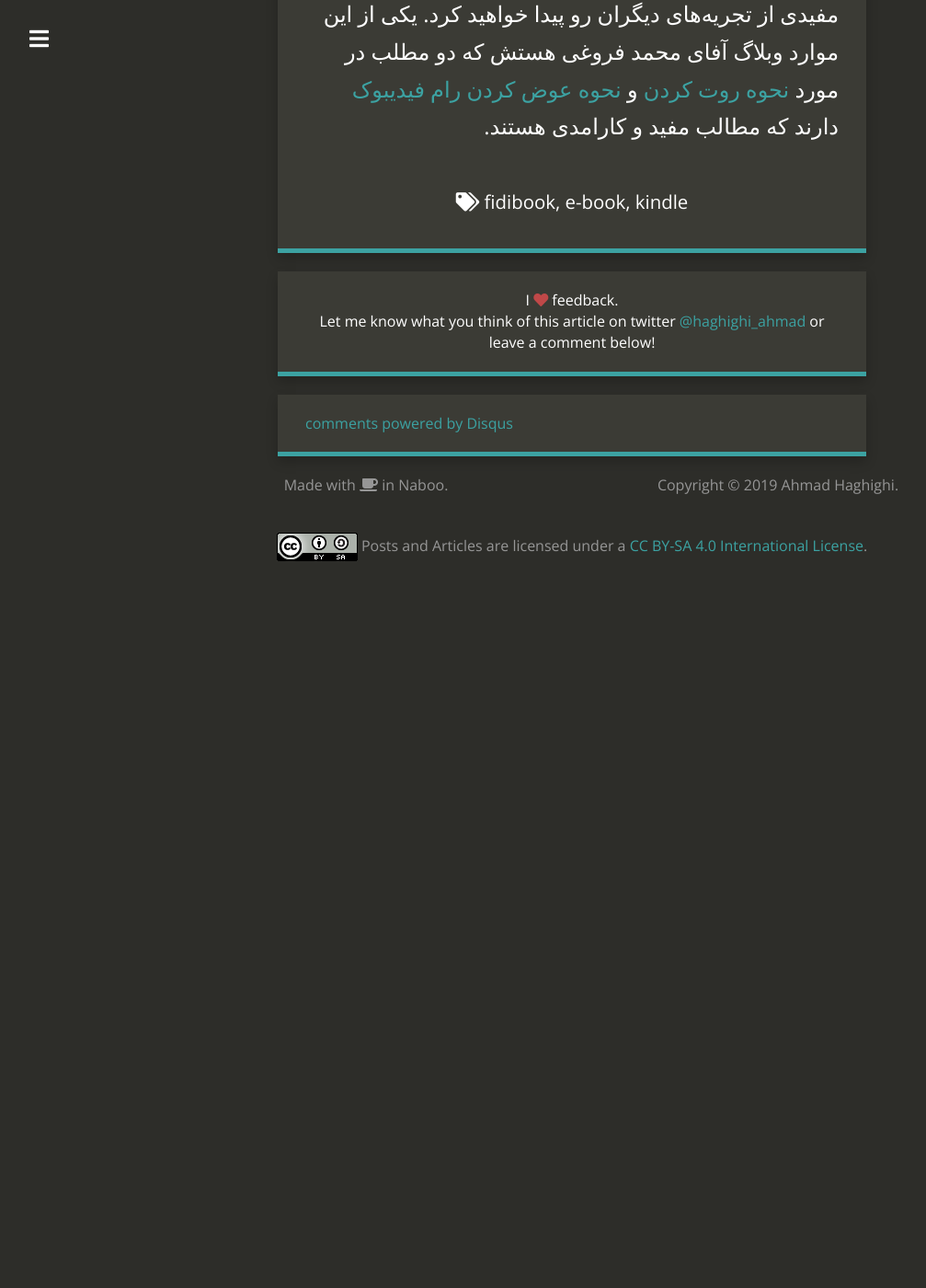
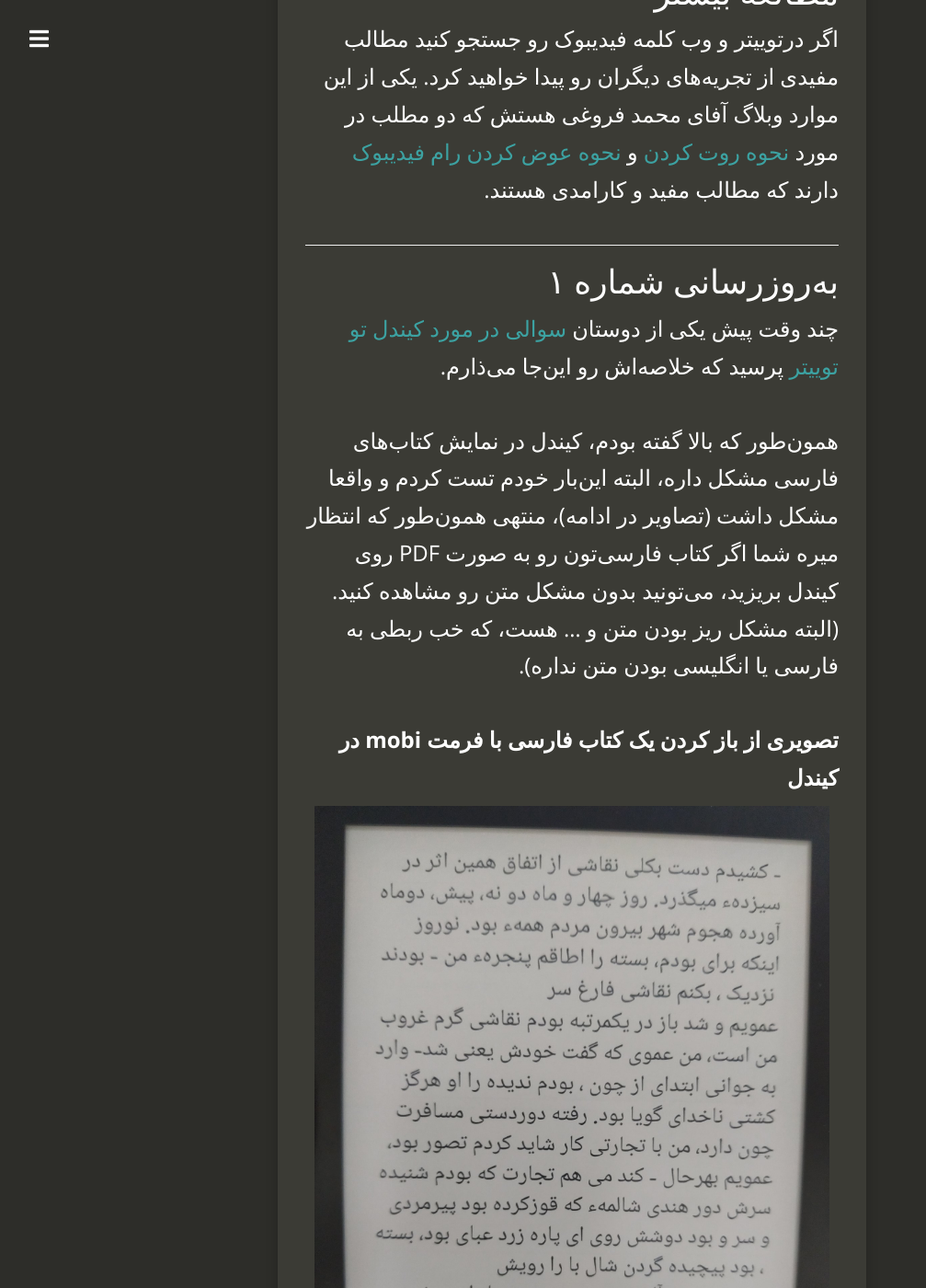
Before and after one commit to haghighi/haghighi.github.io, a Jekyll site: the page built from _posts/2019-09-05-fidibook.md, in a window 1280 px wide and 1400 px high, scrolled down 16936 px. Shown: the whole window at 92% size, without its empty margins (18-1025 px from the left). Built offline with Jekyll 4.4.1, drawn with Linux system fonts in a browser that asks for light colours; nearby versions of some CDN libraries; comment, search, counter and statistics services are not loaded; before the commit the page ends 17566 px from its top, so only the background shows below that; some of the changed text lies outside the part shown.

Commit message:
update fidibook vs kindle: add a tweet

```diff
--- a/_posts/2019-09-05-fidibook.md
+++ b/_posts/2019-09-05-fidibook.md
@@ -97,3 +97,32 @@ tags:
  و
 [نحوه عوض کردن رام فیدیبوک](http://fumblog.um.ac.ir/fumindex.php?op=ViewArticle&articleId=12762&blogId=1015)
 دارند که مطالب مفید و کارامدی هستند.
+
+---
+
+# به‌روزرسانی شماره ۱
+چند وقت پیش یکی از دوستان [سوالی در مورد کیندل تو توییتر](https://twitter.com/cenaps/status/1174952330266996737) پرسید که خلاصه‌اش رو این‌جا می‌ذارم.
+
+
+همون‌طور که بالا گفته بودم، کیندل در نمایش کتاب‌های فارسی مشکل داره، البته این‌بار خودم تست کردم و واقعا مشکل داشت (تصاویر در ادامه)، منتهی همون‌طور که انتظار میره شما اگر کتاب فارسی‌تون رو به صورت PDF روی کیندل بریزید، می‌تونید بدون مشکل متن رو مشاهده کنید. (البته مشکل ریز بودن متن و ... هست، که خب ربطی به فارسی یا انگلیسی بودن متن نداره).
+
+**تصویری از باز کردن یک کتاب فارسی با فرمت mobi در کیندل**
+![kindle-farsi-mobi](/assets/images/kindle-farsi-mobi.jpg)
+
+**تصویری از باز کردن یک کتاب فارسی با فرمت PDF در کیندل**
+![kindle-farsi-pdf](/assets/images/kindle-farsi-pdf.jpg)
+
+
+**تصویری از کیفیت صفحه نمایش کیندل در نمایش تصاویر (مناسب افرادی که به کمیک علاقه دارن)**
+حالت عادی:
+![kindle-comics](/assets/images/kindle-comics.jpg)
+حالت زوم شده (با بزرگ‌نمایی):
+![kindle-comics-zoom](/assets/images/kindle-comics-zoom.jpg)
+
+**تصویری از باز کردن یک کتاب انگلیسی با فرمت PDF در کیندل**
+حالت عادی:
+![kindle-en-pdf](/assets/images/kindle-en-pdf.jpg)
+حالت زوم شده (با بزرگ‌نمایی):
+![kindle-en-pdf-zoom](/assets/images/kindle-en-pdf-zoom.jpg)
+**تصویری از نمایش یک کتاب الکترونیکی با فرمت آمازون در کیندل (حالت عادی و مطلوبی از مطالعه کتاب در این کتاب‌خوان)**
+![kindle-english-book-sample](/assets/images/kindle-english-book-sample.jpg)
```
Also changed, not shown: other parts of _posts/2019-09-05-fidibook.md (+2 -2 lines), assets/images/kindle-comics-zoom.jpg (added), assets/images/kindle-comics.jpg (added), assets/images/kindle-en-pdf-zoom.jpg (added), assets/images/kindle-en-pdf.jpg (added), assets/images/kindle-english-book-sample.jpg (added), assets/images/kindle-farsi-mobi.jpg (added), assets/images/kindle-farsi-pdf.jpg (added).
